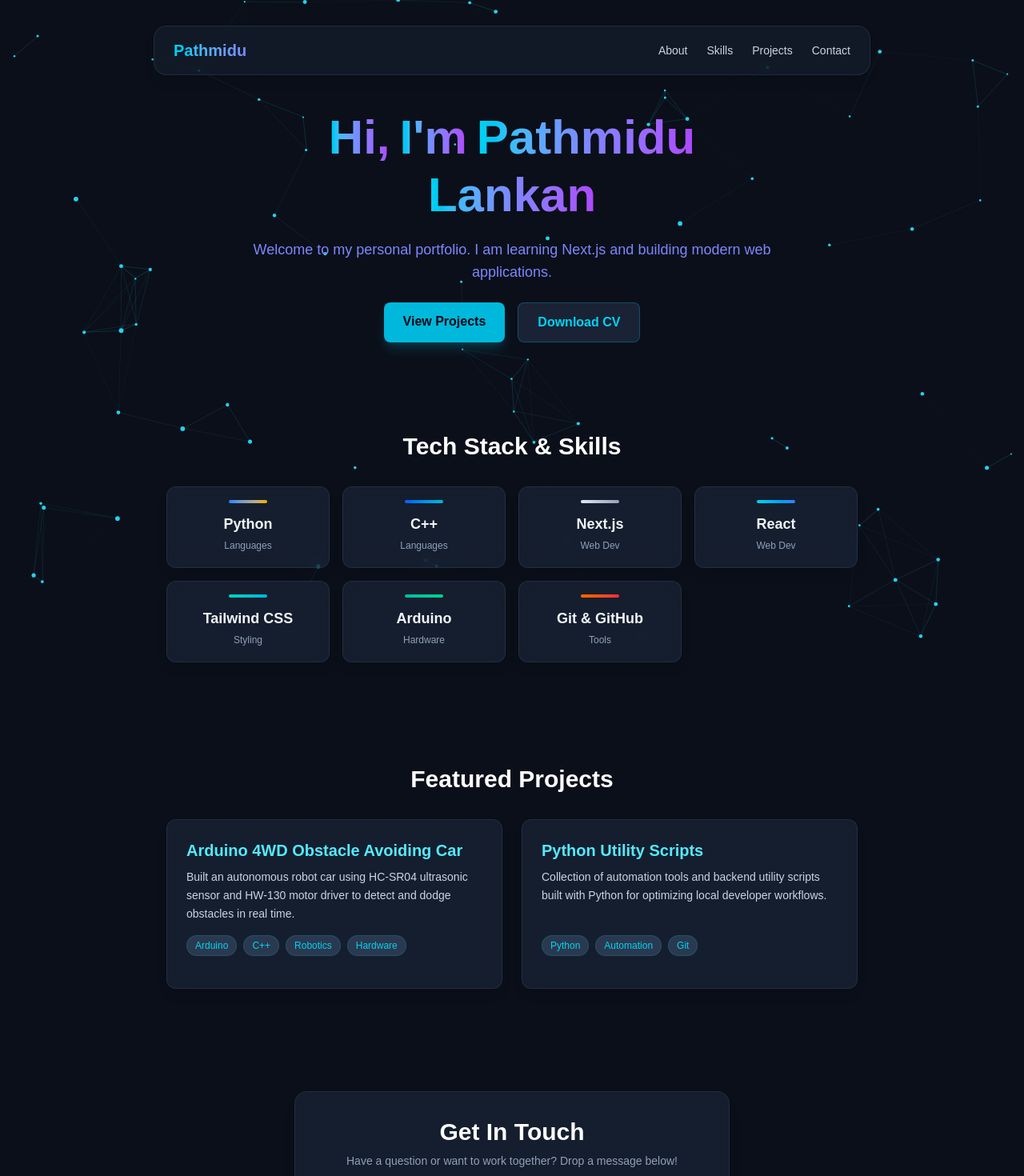
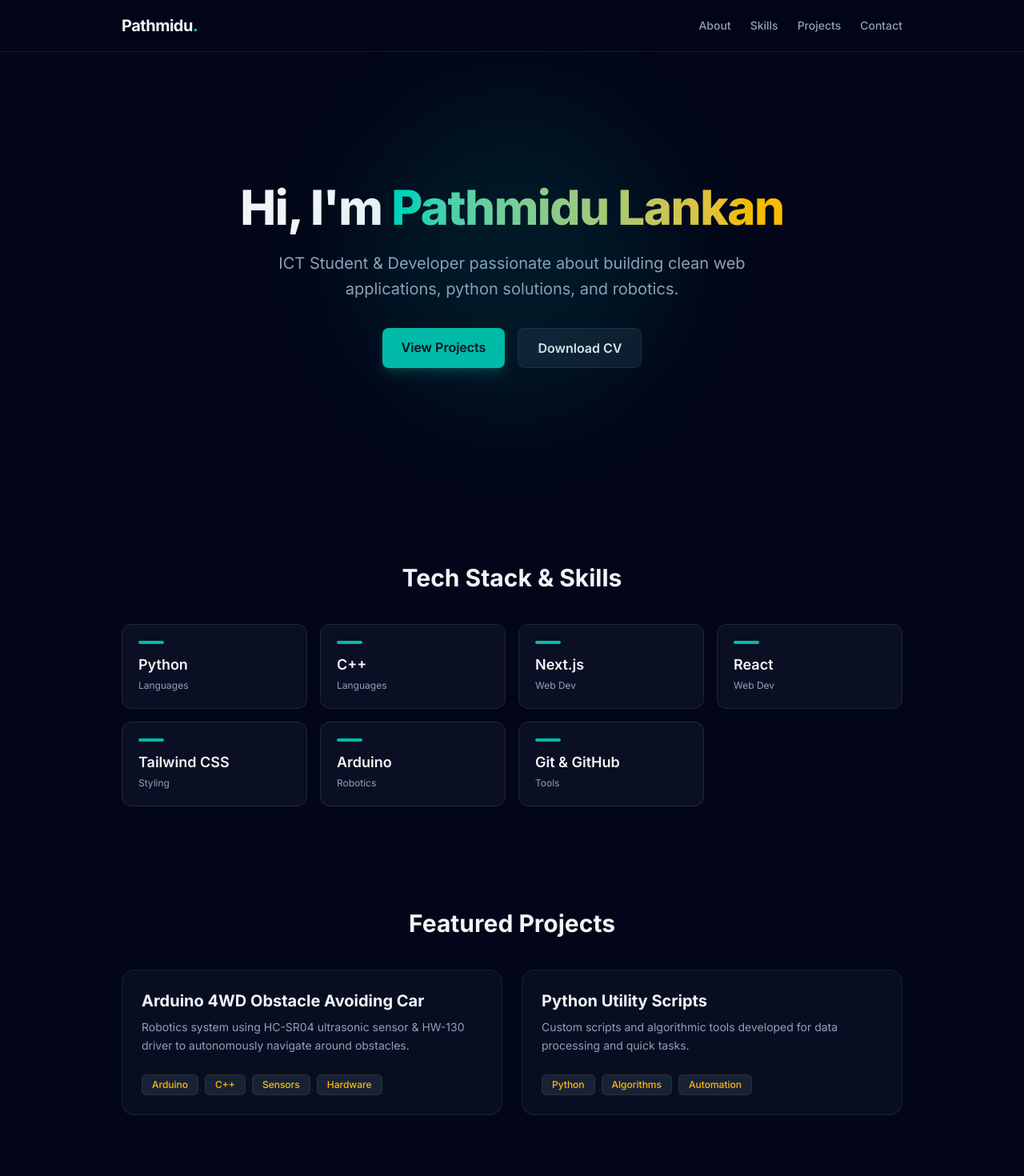
Before and after one commit to pathmidu-lankan/my-portfolio, a Next.js app: page / in a window 1280 px wide. Shown: the top 1470 px of the page at 80% size. Built offline with nearby package versions, Linux system fonts and the light colour scheme.

Commit message:
Update portfolio theme with modern colors and font

```diff
--- a/src/app/globals.css
+++ b/src/app/globals.css
@@ -1,10 +1,32 @@
+@tailwind base;
 @import "tailwindcss";
 
 :root {
-  --bg-color: #0b0f19;       /* Dark background */
-  --text-primary: #f3f4f6;   /* Main text color */
-  --accent-color: #6366f1;   /* Vibrant accent (Indigo) */
-  --card-bg: #1e293b;        /* Slate card background */
+  --background: #0f172a;
+  --foreground: #f8fafc;
+
+  --primary: #14b8a6;
+  --primary-hover: #0d9488;
+  --secondary: #f59e0b;
+
+  --card-bg: rgba(158, 167, 182, 0.5);
+  --border-color: rgba(51, 65, 85, 0.5);
+}
+@tailwind components;
+@tailwind utilities;
+
+:root {
+  --background: #0f172a; /* Deep Slate */
+  --foreground: #f8fafc; /* Crisp White */
+
+  /* Modern Accent Colors */
+  --primary: #0c7d70; /* Teal */
+  --primary-hover: #0d9488;
+  --secondary: #f59e0b; /* Amber */
+
+  /* Subtle borders and cards */
+  --card-bg: rgba(158, 167, 182, 0.5); /* Slate 800 with opacity */
+  --border-color: rgba(51, 65, 85, 0.5); /* Slate 700 with opacity */
 }
 
 @theme inline {
--- a/src/app/layout.js
+++ b/src/app/layout.js
@@ -1,28 +1,19 @@
-import { Geist, Geist_Mono } from "next/font/google";
+import { Inter } from "next/font/google";
 import "./globals.css";
 
-const geistSans = Geist({
-  variable: "--font-geist-sans",
-  subsets: ["latin"],
-});
-
-const geistMono = Geist_Mono({
-  variable: "--font-geist-mono",
-  subsets: ["latin"],
-});
+const inter = Inter({ subsets: ["latin"] });
 
 export const metadata = {
-  title: "Create Next App",
-  description: "Generated by create next app",
+  title: "Pathmidu Lankan | Portfolio",
+  description: "Personal Portfolio Website",
 };
 
 export default function RootLayout({ children }) {
   return (
-    <html
-      lang="en"
-      className={`${geistSans.variable} ${geistMono.variable} h-full antialiased`}
-    >
-      <body className="min-h-full flex flex-col">{children}</body>
+    <html lang="en" className="scroll-smooth">
+      <body className={`${inter.className} bg-slate-950 text-slate-100 antialiased min-h-screen`}>
+        {children}
+      </body>
     </html>
   );
 }
--- a/src/app/page.js
+++ b/src/app/page.js
@@ -1,29 +1,34 @@
 import Navbar from "@/components/Navbar";
+import Projects from "@/components/Projects";
 import Skills from "@/components/Skills";
-import Projects from "@/components/Projects";
 import Contact from "@/components/Contact";
-import BlurText from "@/components/BlurText";
-import ParticlesBackground from "@/components/ParticlesBackground";
 import Footer from "@/components/Footer";
 
 export default function Home() {
   return (
-    <main className="relative min-h-screen bg-[#0b0f19] text-[#f3f4f6] flex flex-col items-center p-8">
-      <ParticlesBackground />
-      <div className="relative z-10 w-full flex flex-col items-center">
+    <main className="min-h-screen bg-slate-950 text-slate-100 selection:bg-teal-500 selection:text-slate-950">
       <Navbar />
 
-        <div id="about" className="text-center my-12 max-w-2xl flex flex-col items-center">
-          <BlurText text="Hi, I'm Pathmidu Lankan" />
-          <p className="text-lg text-indigo-400 font-medium mt-4 mb-6">
-            Welcome to my personal portfolio. I am learning Next.js and building modern web applications.
+      {/* Hero Section */}
+      <section className="relative pt-32 pb-20 px-6 max-w-5xl mx-auto text-center flex flex-col items-center justify-center min-h-[80vh]">
+        {/* Subtle Background Glow */}
+        <div className="absolute top-1/2 left-1/2 -translate-x-1/2 -translate-y-1/2 w-96 h-96 bg-teal-500/10 blur-3xl rounded-full pointer-events-none" />
+
+        <h1 className="text-4xl md:text-6xl font-extrabold tracking-tight mb-6">
+          Hi, I&apos;m{" "}
+          <span className="bg-gradient-to-r from-teal-400 to-amber-400 bg-clip-text text-transparent">
+            Pathmidu Lankan
+          </span>
+        </h1>
+
+        <p className="text-lg md:text-xl text-slate-400 max-w-2xl mb-8 leading-relaxed">
+          ICT Student &amp; Developer passionate about building clean web applications, python solutions, and robotics.
         </p>
 
-          {/* Hero Call-To-Action Buttons */}
-          <div className="flex gap-4">
+        <div className="flex flex-wrap gap-4 justify-center">
           <a
             href="#projects"
-              className="px-6 py-3 bg-cyan-500 hover:bg-cyan-400 text-slate-950 font-bold rounded-lg transition shadow-lg shadow-cyan-500/20"
+            className="px-6 py-3 bg-teal-500 hover:bg-teal-600 text-slate-950 font-semibold rounded-lg transition-colors shadow-lg shadow-teal-500/20"
           >
             View Projects
           </a>
@@ -31,18 +36,17 @@ export default function Home() {
             href="/resume.pdf"
             target="_blank"
             rel="noopener noreferrer"
-              className="px-6 py-3 bg-slate-800/80 hover:bg-slate-700/80 text-cyan-400 font-semibold rounded-lg border border-cyan-500/30 transition"
+            className="px-6 py-3 bg-slate-900 hover:bg-slate-800 text-slate-200 font-semibold rounded-lg border border-slate-800 transition-colors"
           >
             Download CV
           </a>
         </div>
-        </div>
+      </section>
 
       <Skills />
       <Projects />
       <Contact />
       <Footer />
-      </div>
     </main>
   );
 }
--- a/src/components/Navbar.js
+++ b/src/components/Navbar.js
@@ -1,38 +1,20 @@
-'use client';
-import { motion } from 'framer-motion';
+import Link from "next/link";
 
 export default function Navbar() {
-  const scrollTo = (id) => {
-    const element = document.getElementById(id);
-    if (element) {
-      element.scrollIntoView({ behavior: 'smooth' });
-    }
-  };
+  return (
+    <nav className="fixed top-0 left-0 right-0 z-50 bg-slate-950/80 backdrop-blur-md border-b border-slate-800/60">
+      <div className="max-w-5xl mx-auto px-6 h-16 flex items-center justify-between">
+        <Link href="/" className="text-xl font-bold tracking-tight text-slate-100 hover:text-teal-400 transition-colors">
+          Pathmidu<span className="text-teal-400">.</span>
+        </Link>
 
-  return (
-    <motion.nav
-      initial={{ y: -20, opacity: 0 }}
-      animate={{ y: 0, opacity: 1 }}
-      transition={{ duration: 0.5 }}
-      className="w-full max-w-4xl flex justify-between items-center py-4 px-6 bg-slate-800/40 backdrop-blur-md border border-slate-700/50 rounded-2xl shadow-lg sticky top-4 z-50"
-    >
-      <span className="text-xl font-bold bg-gradient-to-r from-cyan-400 to-indigo-400 bg-clip-text text-transparent cursor-pointer" onClick={() => scrollTo('about')}>
-        Pathmidu
-      </span>
-      <div className="flex gap-6 text-sm font-medium text-slate-300">
-        <button onClick={() => scrollTo('about')} className="hover:text-cyan-400 transition">
-          About
-        </button>
-        <button onClick={() => scrollTo('skills')} className="hover:text-cyan-400 transition">
-          Skills
-        </button>
-        <button onClick={() => scrollTo('projects')} className="hover:text-cyan-400 transition">
-          Projects
-        </button>
-        <button onClick={() => scrollTo('contact')} className="hover:text-cyan-400 transition">
-          Contact
-        </button>
+        <div className="flex items-center gap-6 text-sm font-medium text-slate-400">
+          <Link href="#about" className="hover:text-teal-400 transition-colors">About</Link>
+          <Link href="#skills" className="hover:text-teal-400 transition-colors">Skills</Link>
+          <Link href="#projects" className="hover:text-teal-400 transition-colors">Projects</Link>
+          <Link href="#contact" className="hover:text-teal-400 transition-colors">Contact</Link>
+        </div>
       </div>
-    </motion.nav>
+    </nav>
   );
 }
--- a/src/components/Projects.js
+++ b/src/components/Projects.js
@@ -1,56 +1,45 @@
-'use client';
-import { motion } from 'framer-motion';
-
+export default function Projects() {
   const projects = [
     {
       title: "Arduino 4WD Obstacle Avoiding Car",
-    description: "Built an autonomous robot car using HC-SR04 ultrasonic sensor and HW-130 motor driver to detect and dodge obstacles in real time.",
-    tags: ["Arduino", "C++", "Robotics", "Hardware"],
-    link: "#",
+      description: "Robotics system using HC-SR04 ultrasonic sensor & HW-130 driver to autonomously navigate around obstacles.",
+      tags: ["Arduino", "C++", "Sensors", "Hardware"],
     },
     {
       title: "Python Utility Scripts",
-    description: "Collection of automation tools and backend utility scripts built with Python for optimizing local developer workflows.",
-    tags: ["Python", "Automation", "Git"],
-    link: "#",
+      description: "Custom scripts and algorithmic tools developed for data processing and quick tasks.",
+      tags: ["Python", "Algorithms", "Automation"],
     },
   ];
 
-export default function Projects() {
   return (
-    <section id="projects" className="my-16 w-full max-w-4xl px-4">
-      <h2 className="text-3xl font-bold text-center mb-8 text-white">
+    <section id="projects" className="py-16 px-6 max-w-5xl mx-auto">
+      <h2 className="text-2xl md:text-3xl font-bold text-center mb-10 text-slate-100">
         Featured Projects
       </h2>
-      <div className="grid grid-cols-1 md:grid-cols-2 gap-6">
-        {projects.map((project, idx) => (
-          <motion.div
-            key={idx}
-            whileHover={{ y: -6, scale: 1.02 }}
-            transition={{ duration: 0.2 }}
-            className="bg-slate-800/60 backdrop-blur-md border border-slate-700/50 hover:border-cyan-500/50 rounded-xl p-6 shadow-lg hover:shadow-cyan-500/10 transition-all flex flex-col justify-between"
+
+      <div className="grid md:grid-cols-2 gap-6">
+        {projects.map((project, index) => (
+          <div
+            key={index}
+            className="p-6 rounded-2xl bg-slate-900/50 border border-slate-800/80 hover:border-amber-500/30 transition-all flex flex-col justify-between"
           >
             <div>
-              <h3 className="text-xl font-bold text-cyan-300 mb-2">
-                {project.title}
-              </h3>
-              <p className="text-slate-300 text-sm mb-4 leading-relaxed">
-                {project.description}
-              </p>
+              <h3 className="text-xl font-bold text-slate-100 mb-2">{project.title}</h3>
+              <p className="text-slate-400 text-sm leading-relaxed mb-6">{project.description}</p>
             </div>
-            <div>
-              <div className="flex flex-wrap gap-2 mb-4">
-                {project.tags.map((tag, i) => (
+
+            <div className="flex flex-wrap gap-2">
+              {project.tags.map((tag, idx) => (
                 <span
-                    key={i}
-                    className="text-xs px-2.5 py-1 rounded-full bg-slate-700/80 text-cyan-400 font-medium border border-cyan-500/20"
+                  key={idx}
+                  className="px-3 py-1 text-xs font-medium bg-slate-800/80 text-amber-400 rounded-md border border-amber-500/10"
                 >
                   {tag}
                 </span>
               ))}
             </div>
           </div>
-          </motion.div>
         ))}
       </div>
     </section>
--- a/src/components/Skills.js
+++ b/src/components/Skills.js
@@ -1,34 +1,30 @@
-'use client';
-import { motion } from 'framer-motion';
+export default function Skills() {
+  const skills = [
+    { name: "Python", category: "Languages", level: "Advanced" },
+    { name: "C++", category: "Languages", level: "Intermediate" },
+    { name: "Next.js", category: "Web Dev", level: "Intermediate" },
+    { name: "React", category: "Web Dev", level: "Intermediate" },
+    { name: "Tailwind CSS", category: "Styling", level: "Intermediate" },
+    { name: "Arduino", category: "Robotics", level: "Hardware" },
+    { name: "Git & GitHub", category: "Tools", level: "Workflow" },
+  ];
 
-const skills = [
-  { name: 'Python', category: 'Languages', color: 'from-blue-500 to-yellow-500' },
-  { name: 'C++', category: 'Languages', color: 'from-blue-600 to-cyan-500' },
-  { name: 'Next.js', category: 'Web Dev', color: 'from-slate-200 to-slate-400' },
-  { name: 'React', category: 'Web Dev', color: 'from-cyan-400 to-blue-500' },
-  { name: 'Tailwind CSS', category: 'Styling', color: 'from-teal-400 to-cyan-500' },
-  { name: 'Arduino', category: 'Hardware', color: 'from-teal-500 to-emerald-400' },
-  { name: 'Git & GitHub', category: 'Tools', color: 'from-orange-500 to-red-500' },
-];
+  return (
+    <section id="skills" className="py-16 px-6 max-w-5xl mx-auto">
+      <h2 className="text-2xl md:text-3xl font-bold text-center mb-10 text-slate-100">
+        Tech Stack &amp; Skills
+      </h2>
 
-export default function Skills() {
-  return (
-    <section id="skills" className="my-16 w-full max-w-4xl px-4">
-      <h2 className="text-3xl font-bold text-center mb-8 text-white">
-        Tech Stack & Skills
-      </h2>
       <div className="grid grid-cols-2 sm:grid-cols-3 md:grid-cols-4 gap-4">
-        {skills.map((skill, idx) => (
-          <motion.div
-            key={idx}
-            whileHover={{ scale: 1.05, y: -4 }}
-            transition={{ duration: 0.2 }}
-            className="bg-slate-800/60 backdrop-blur-md border border-slate-700/50 hover:border-cyan-500/50 rounded-xl p-4 text-center shadow-lg transition"
+        {skills.map((skill, index) => (
+          <div
+            key={index}
+            className="p-5 rounded-xl bg-slate-900/60 border border-slate-800 hover:border-teal-500/40 transition-all group"
           >
-            <div className={`h-1 w-12 mx-auto mb-3 rounded-full bg-gradient-to-r ${skill.color}`} />
-            <h3 className="text-lg font-bold text-slate-100">{skill.name}</h3>
-            <span className="text-xs text-slate-400 font-medium">{skill.category}</span>
-          </motion.div>
+            <div className="w-8 h-1 bg-teal-500 rounded-full mb-3 group-hover:w-12 transition-all" />
+            <h3 className="font-semibold text-slate-100 text-lg">{skill.name}</h3>
+            <p className="text-xs text-slate-400 mt-1">{skill.category}</p>
+          </div>
         ))}
       </div>
     </section>
```
Lines whose indentation alone changed are shown as unchanged.
